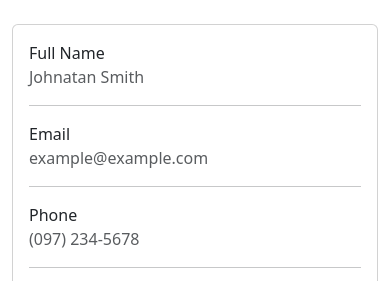
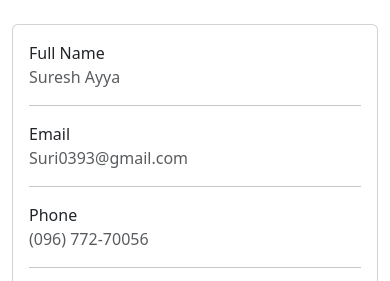
Before and after one commit to suri743/html-capstone2, a plain HTML site: page public/Personal_Info.html in a window 390 px wide. Shown: the part 942-1223 px from the top of the page. Drawn offline with nearby package versions, Linux system fonts and the light colour scheme.

Commit message:
Update Personal_Info.html
Added Name, EMail and Phone

```diff
--- a/public/Personal_Info.html
+++ b/public/Personal_Info.html
@@ -90,7 +90,7 @@
                                     <p class="mb-0">Full Name</p>
                                 </div>
                                 <div class="col-sm-9">
-                                    <p class="text-muted mb-0">Johnatan Smith</p>
+                                    <p class="text-muted mb-0">Suresh Ayya</p>
                                 </div>
                             </div>
                             <hr>
@@ -99,7 +99,7 @@
                                     <p class="mb-0">Email</p>
                                 </div>
                                 <div class="col-sm-9">
-                                    <p class="text-muted mb-0">example@example.com</p>
+                                    <p class="text-muted mb-0">Suri0393@gmail.com</p>
                                 </div>
                             </div>
                             <hr>
@@ -108,7 +108,7 @@
                                     <p class="mb-0">Phone</p>
                                 </div>
                                 <div class="col-sm-9">
-                                    <p class="text-muted mb-0">(097) 234-5678</p>
+                                    <p class="text-muted mb-0">(096) 772-70056</p>
                                 </div>
                             </div>
                             <hr>
```
